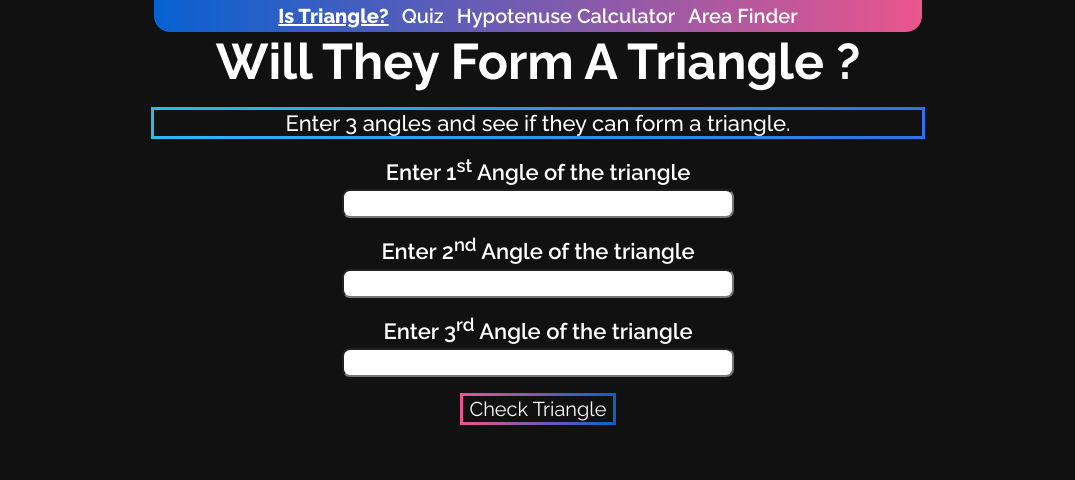
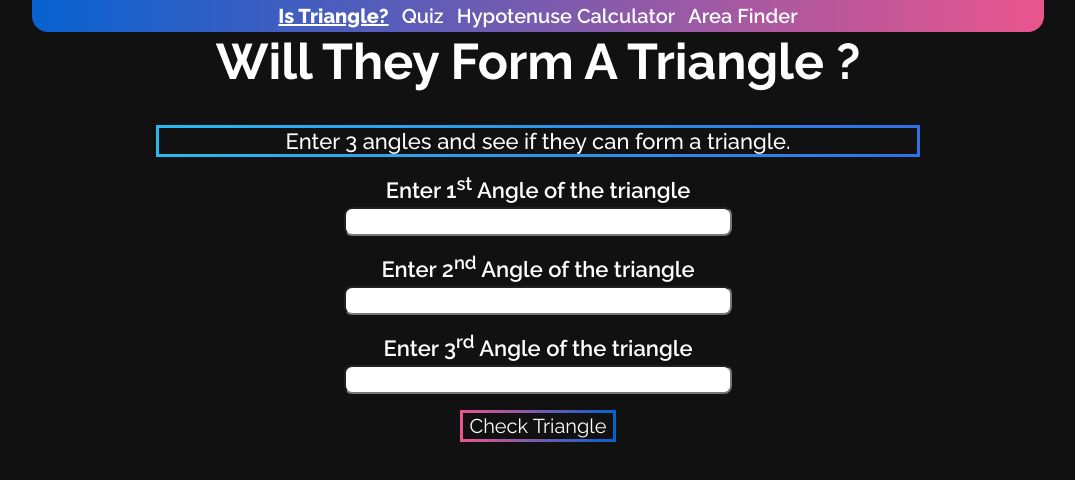
Before and after one commit to Aaditya2609/FunWithTriangles, a plain HTML site: page index.html in a window 1280 px wide. Shown: the whole page, without its empty margins (102-1177 px from the left). Drawn offline with Linux system fonts and the light colour scheme.

Commit message:
Update styles.css

```diff
--- a/styles.css
+++ b/styles.css
@@ -12,7 +12,7 @@
 }
 *
 {
-  margin: 0;
+  margin-top: 0;
 }
 body{
     text-align: center;
@@ -66,7 +66,7 @@ nav
   text-align:center;
  background:linear-gradient(to right,var(--flickr-blue),var(--french-rose));
  margin:auto;
- max-width: 60%;
+ max-width: 80%;
  height: 30%;
  font-size: 20px;
  border-bottom-right-radius: 1rem;
```
